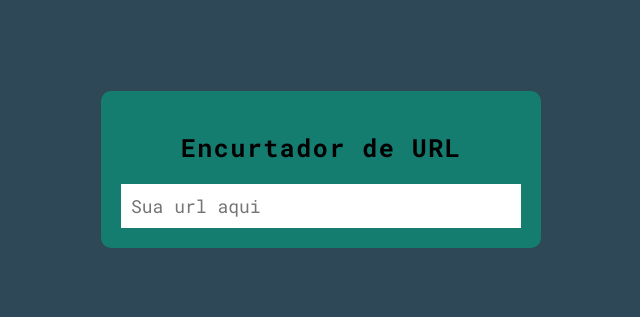
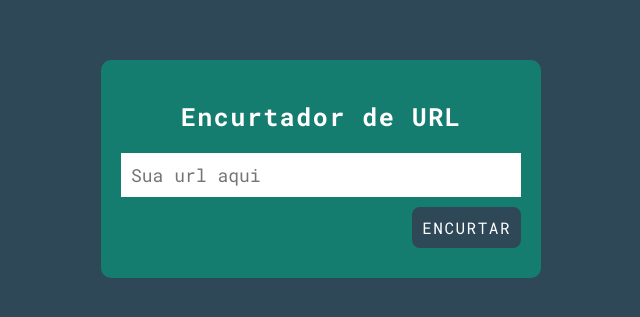
Before and after one commit to DiegoAmorimDeSousa/url-short, an Angular app: page / in a window 1280 px wide. Shown: the part 231-548 px from the top of the page, without its empty margins (319-959 px from the left). Built offline with nearby package versions, Linux system fonts and the light colour scheme.

Commit message:
feat: init button

```diff
--- a/src/app/card/card.component.css
+++ b/src/app/card/card.component.css
@@ -12,4 +12,5 @@ div > div {
   letter-spacing: 1.5px;
   font-family: "Roboto Mono", monospace;
   text-align: center;
+  color: white;
 }
--- a/src/app/input/input.component.css
+++ b/src/app/input/input.component.css
@@ -7,3 +7,20 @@ input {
   outline: none;
   margin-right: 20px;
 }
+
+.box {
+  display: flex;
+  justify-content: end;
+}
+
+#short {
+  background: #2F4858;
+  margin: 10px 0;
+  padding: 10px;
+  width: fit-content;
+  border-radius: 8px;
+  color: white;
+  font-family: "Roboto Mono", monospace;
+  letter-spacing: 1.5px;
+  cursor: pointer;
+}
--- a/src/app/input/input.component.html
+++ b/src/app/input/input.component.html
@@ -1 +1,4 @@
 <input placeholder="Sua url aqui"/>
+<div class="box">
+  <div id="short">ENCURTAR</div>
+</div>
```
